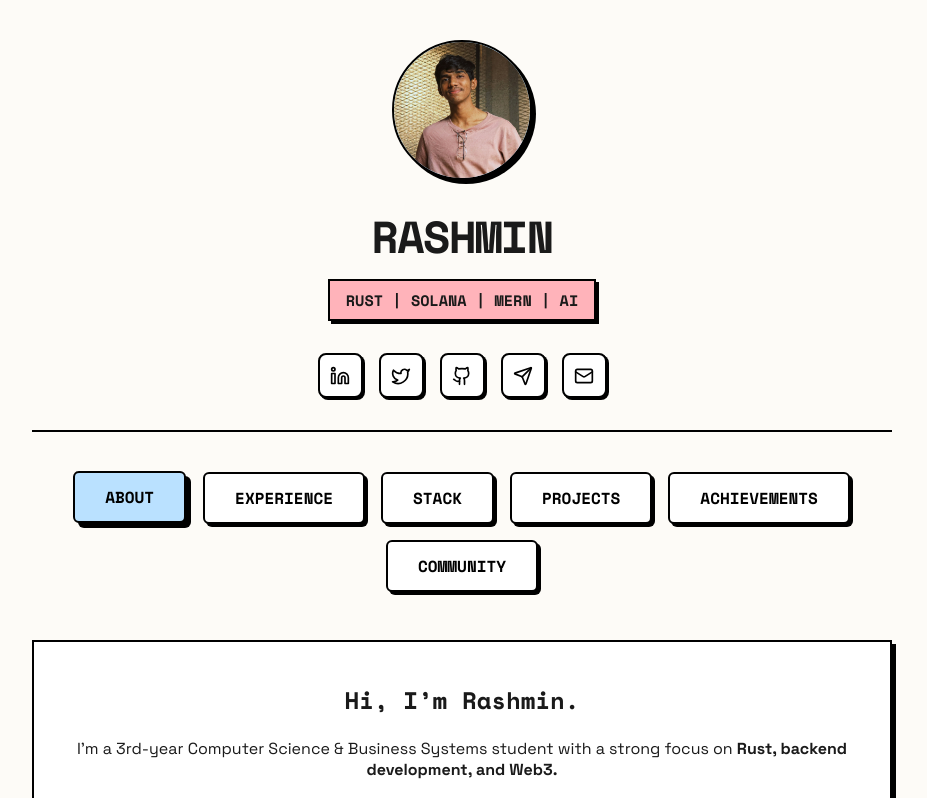
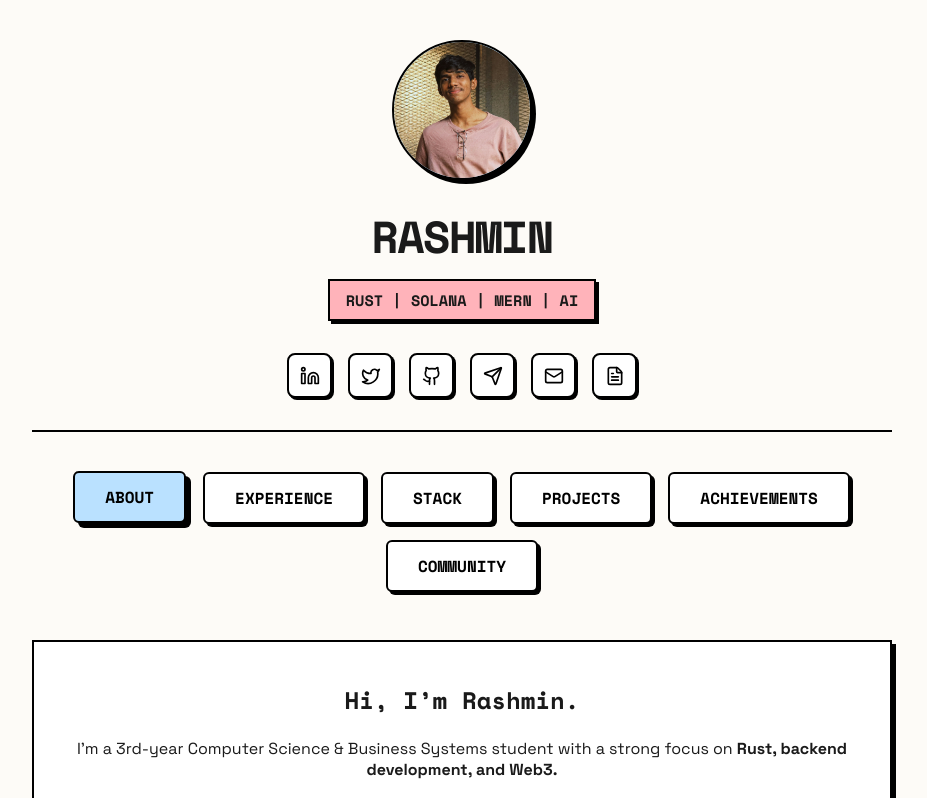
Before and after one commit to rashcasm/rashcasm.github.io, a React (Vite) app: page / in a window 1280 px wide. Shown: the top 798 px of the page, without its empty margins (178-1105 px from the left). Built offline with nearby package versions, Linux system fonts and the light colour scheme.

Commit message:
added resume

```diff
--- a/src/App.jsx
+++ b/src/App.jsx
@@ -1,5 +1,5 @@
 import { useState } from 'react';
-import { Github, Twitter, Linkedin, Mail, Terminal, Database, Cpu, Globe, Code2, ExternalLink, Wrench, Library, Layers, Zap, BookOpen, Send, Instagram, Coffee, Check } from 'lucide-react';
+import { Github, Twitter, Linkedin, Mail, Terminal, Database, Cpu, Globe, Code2, ExternalLink, Wrench, Library, Layers, Zap, BookOpen, Send, Instagram, Coffee, Check, FileText } from 'lucide-react';
 import {GitHubCalendar} from 'react-github-calendar';
 import './App.css';
 
@@ -288,6 +288,7 @@ function App() {
           <a href="https://github.com/rashcasm" target="_blank" rel="noopener noreferrer" className="icon-btn"><Github size={20} /></a>
           <a href="https://t.me/rashminc" target="_blank" rel="noopener noreferrer" className="icon-btn"><Send size={20} /></a>
           <a href="mailto:rashmin9c@gmail.com" className="icon-btn"><Mail size={20} /></a>
+          <a href="/resume.pdf" download="Rashmin_Resume.pdf"  className="icon-btn"><FileText size={20} /></a>
         </div>
       </header>
 
@@ -350,34 +351,6 @@ function App() {
                   />
                </div>
             </div>
-            {/* NEW "CURRENT FOCUS" SECTION BENEATH ABOUT */}
-            {/* <div style={{ display: 'flex', flexWrap: 'wrap', gap: '20px', marginTop: '20px' }}>
-
-              <div className="card" style={{ marginBottom: 0, flex: '1 1 300px' }}>
-                <div style={{ display: 'flex', alignItems: 'center', gap: '10px', marginBottom: '10px' }}>
-                  <Zap size={20} color="var(--border-color)" />
-                  <h3 style={{ margin: 0, fontSize: '1.1rem' }}>Learning Now</h3>
-                </div>
-                <ul style={{ paddingLeft: '20px', margin: 0, fontSize: '0.9rem' }}>
-                  <li style={{ marginBottom: '5px' }}>Rust Lang Book</li>
-                  <li style={{ marginBottom: '5px' }}>Rust Atomics and Locks</li>
-                  <li style={{ marginBottom: '5px' }}>Rust for Rustaceans</li>
-                </ul>
-              </div>
-
-              <div className="card" style={{ marginBottom: 0, flex: '1 1 300px' }}>
-                <div style={{ display: 'flex', alignItems: 'center', gap: '10px', marginBottom: '10px' }}>
-                  <BookOpen size={20} color="var(--border-color)" />
-                  <h3 style={{ margin: 0, fontSize: '1.1rem' }}>Interests</h3>
-                </div>
-                <ul style={{ paddingLeft: '20px', margin: 0, fontSize: '0.9rem' }}>
-                  <li style={{ marginBottom: '5px' }}>Philosophies</li>
-                  <li style={{ marginBottom: '5px' }}>Organizing Cool Stuff</li>
-                  <li style={{ marginBottom: '5px' }}>Sleepinn..zzz</li>
-                </ul>
-              </div>
-
-            </div> */}
             <div style={{ marginTop: '40px', display: 'flex', justifyContent: 'center' }}>
             <button
               onClick={handleCopy}
```
Also changed, not shown: 1 other file (tests, documents, lock files or other folders).
